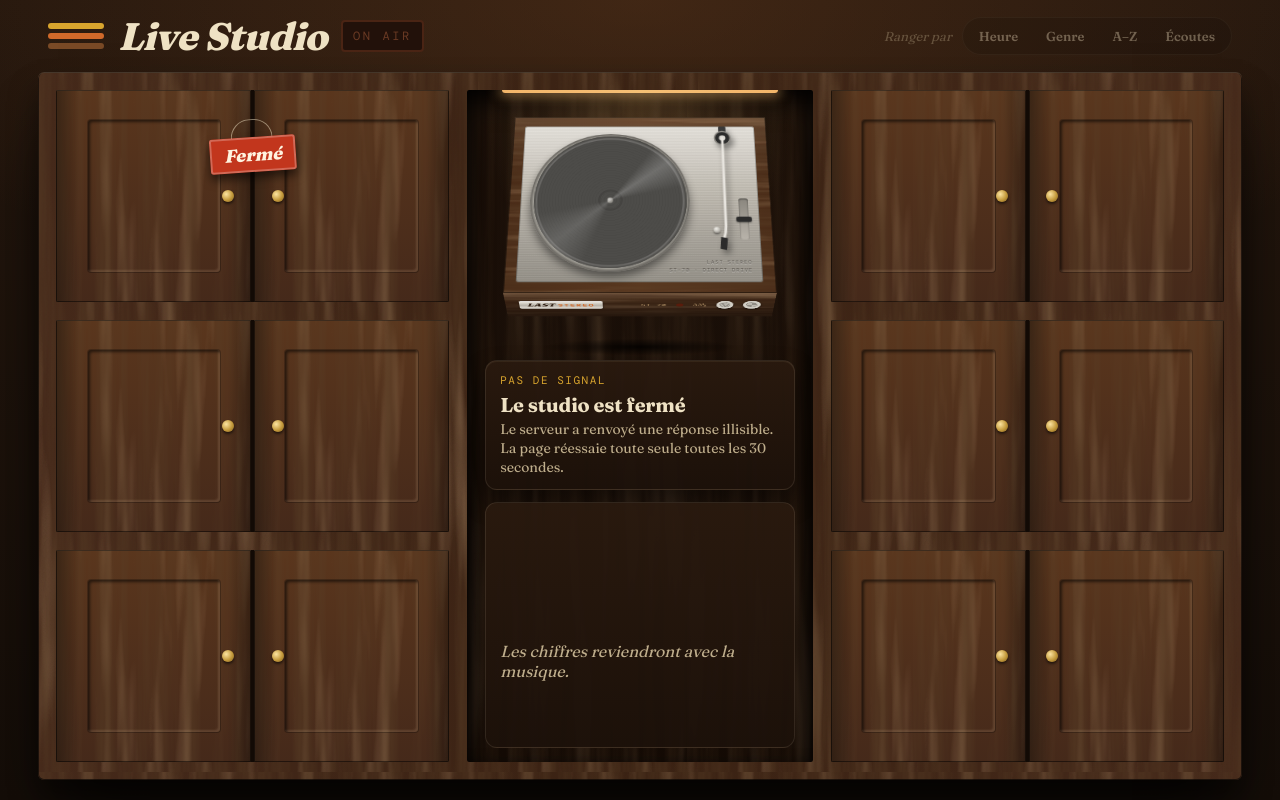
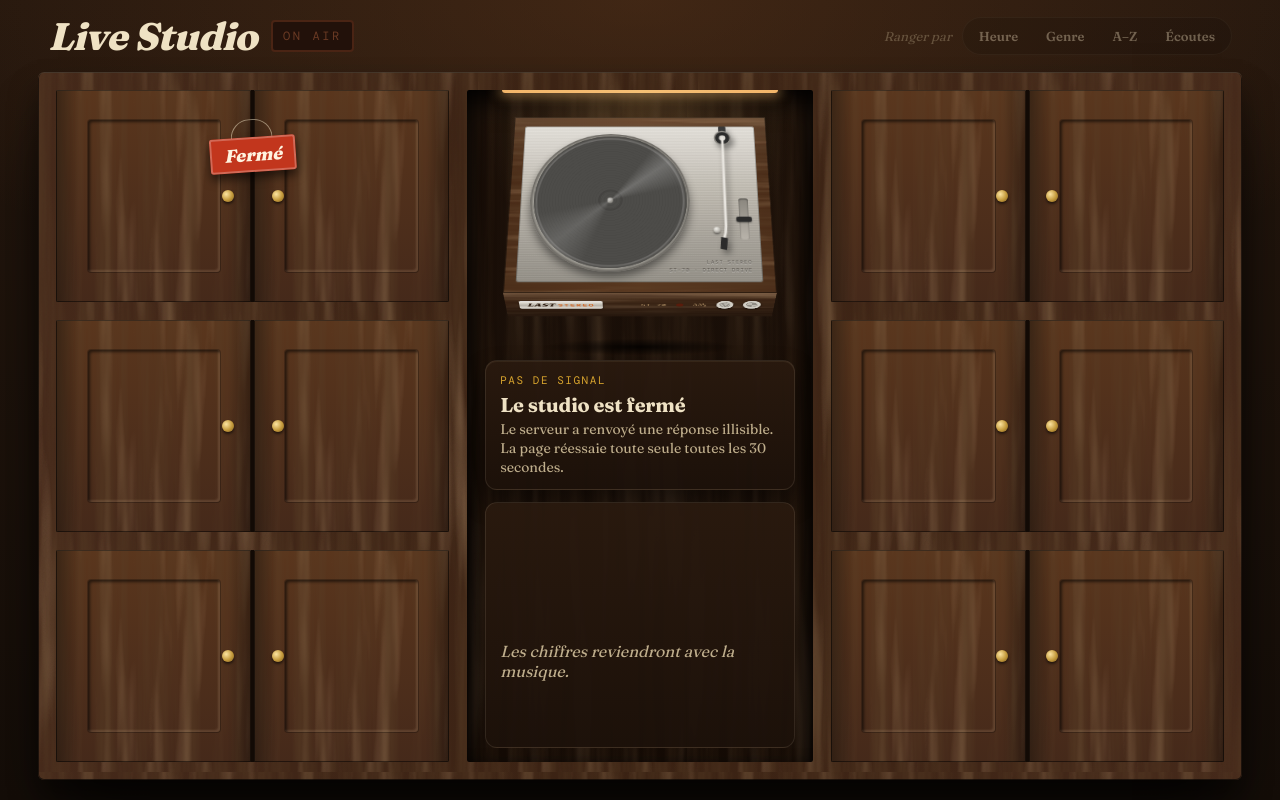
Before and after one commit to paul-simonet/ma-musique, a plain HTML site: page app/static/index.html in a window 1280 px wide. Drawn offline with nearby package versions, Linux system fonts and the light colour scheme; no server answers.

Commit message:
Retire les traits du titre, ajoute Caddy pour le serveur

```diff
--- a/app/static/index.html
+++ b/app/static/index.html
@@ -11,7 +11,6 @@
 </head>
 <body>
   <header class="top">
-    <div class="stripes" aria-hidden="true"><i></i><i></i><i></i></div>
     <h1>Live Studio</h1>
     <span class="onair" id="onair">On Air</span>
     <button class="back" id="back" type="button" hidden>↩ Revenir au direct</button>
--- a/app/static/style.css
+++ b/app/static/style.css
@@ -35,11 +35,6 @@ body {
 
 /* ---------- Enseigne ---------- */
 .top { display: flex; align-items: center; gap: 14px; height: clamp(56px, 9dvh, 76px); padding: 0 clamp(16px, 4vw, 48px); }
-.stripes { display: flex; flex-direction: column; gap: 4px; width: 56px; }
-.stripes i { height: 6px; border-radius: 3px; }
-.stripes i:nth-child(1) { background: var(--mustard); }
-.stripes i:nth-child(2) { background: var(--orange); }
-.stripes i:nth-child(3) { background: var(--brown); }
 h1 {
   margin: 0; font-size: clamp(28px, 3vw, 40px); line-height: 1; font-weight: 800; font-style: italic;
   font-variation-settings: "SOFT" 100, "WONK" 1; letter-spacing: -.02em;
```
Also changed, not shown: 3 other files.
